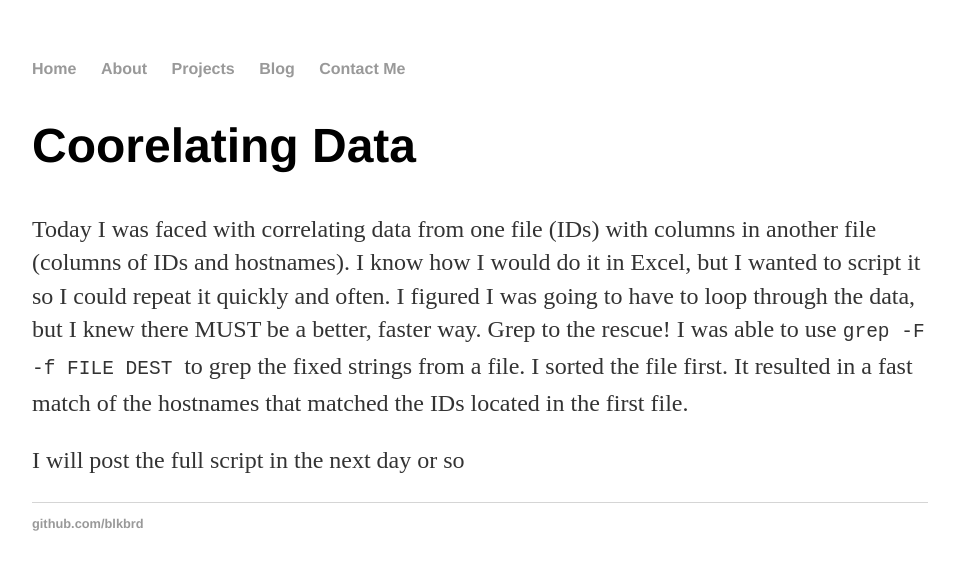
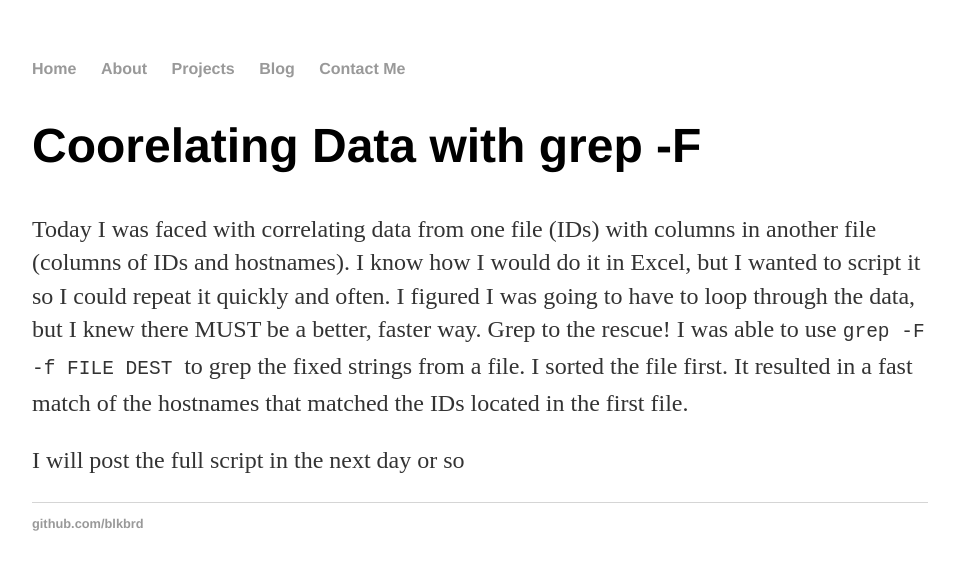
Before and after one commit to blkbrd/blkbrd.github.io, a Jekyll site: the page built from _posts/2017-09-25-coorelating-data.md, in a window 1280 px wide. Shown: the top 570 px of the page, without its empty margins (160-1115 px from the left). Built offline with Jekyll 4.4.1, drawn with Linux system fonts in a browser that asks for light colours; our own code applies the rules of GitHub Pages for plain Markdown files.

Commit message:
Update 2017-09-25-coorelating-data.md

```diff
--- a/_posts/2017-09-25-coorelating-data.md
+++ b/_posts/2017-09-25-coorelating-data.md
@@ -1,3 +1,9 @@
+---
+layout: post
+title: "Coorelating Data with grep -F"
+date: 2017-09-25
+---
+
 Today I was faced with correlating data from one file (IDs) with columns in another file (columns of IDs and hostnames).
 I know how I would do it in Excel, but I wanted to script it so I could repeat it quickly and often.
 I figured I was going to have to loop through the data, but I knew there MUST be a better, faster way.
```
